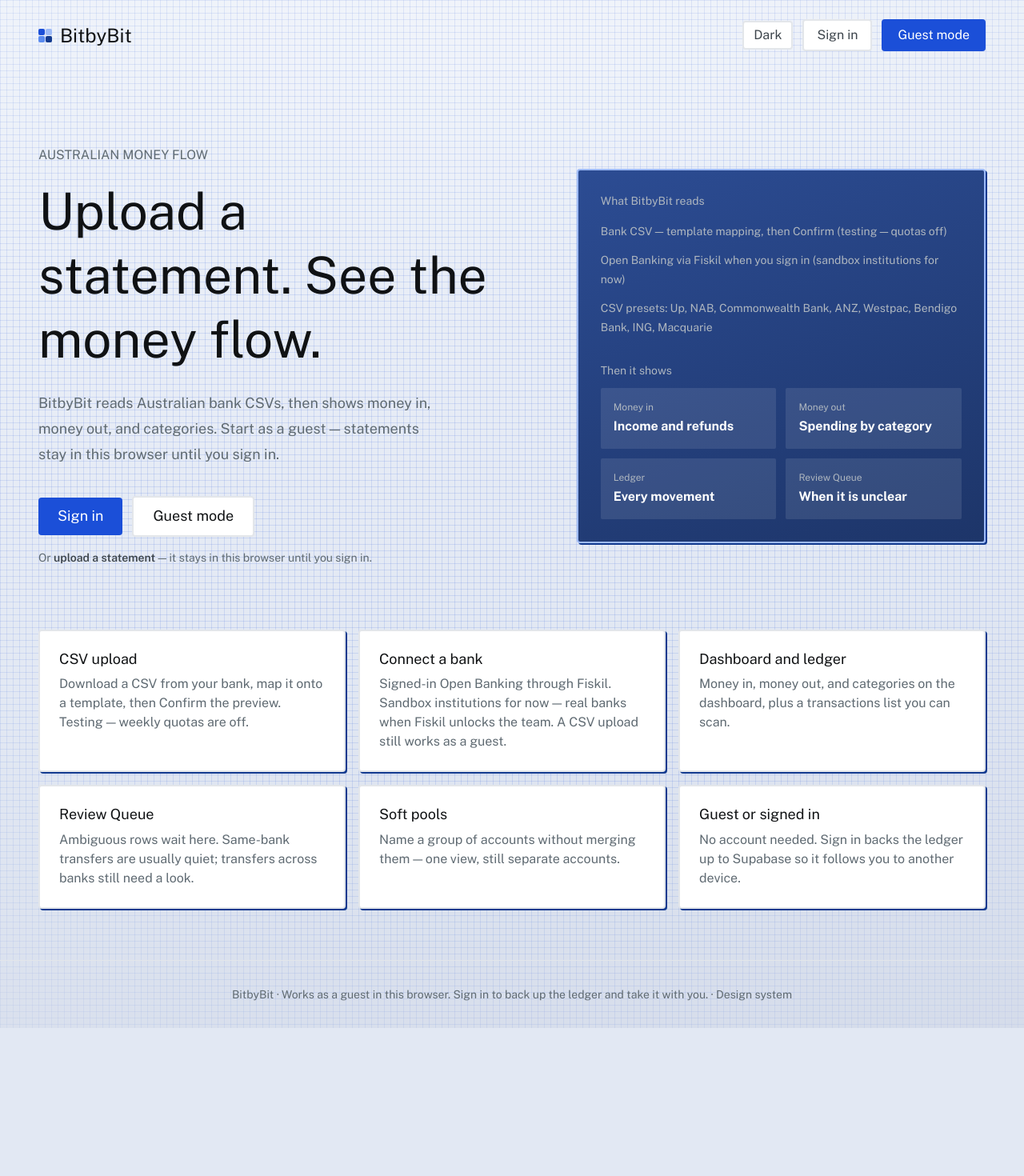
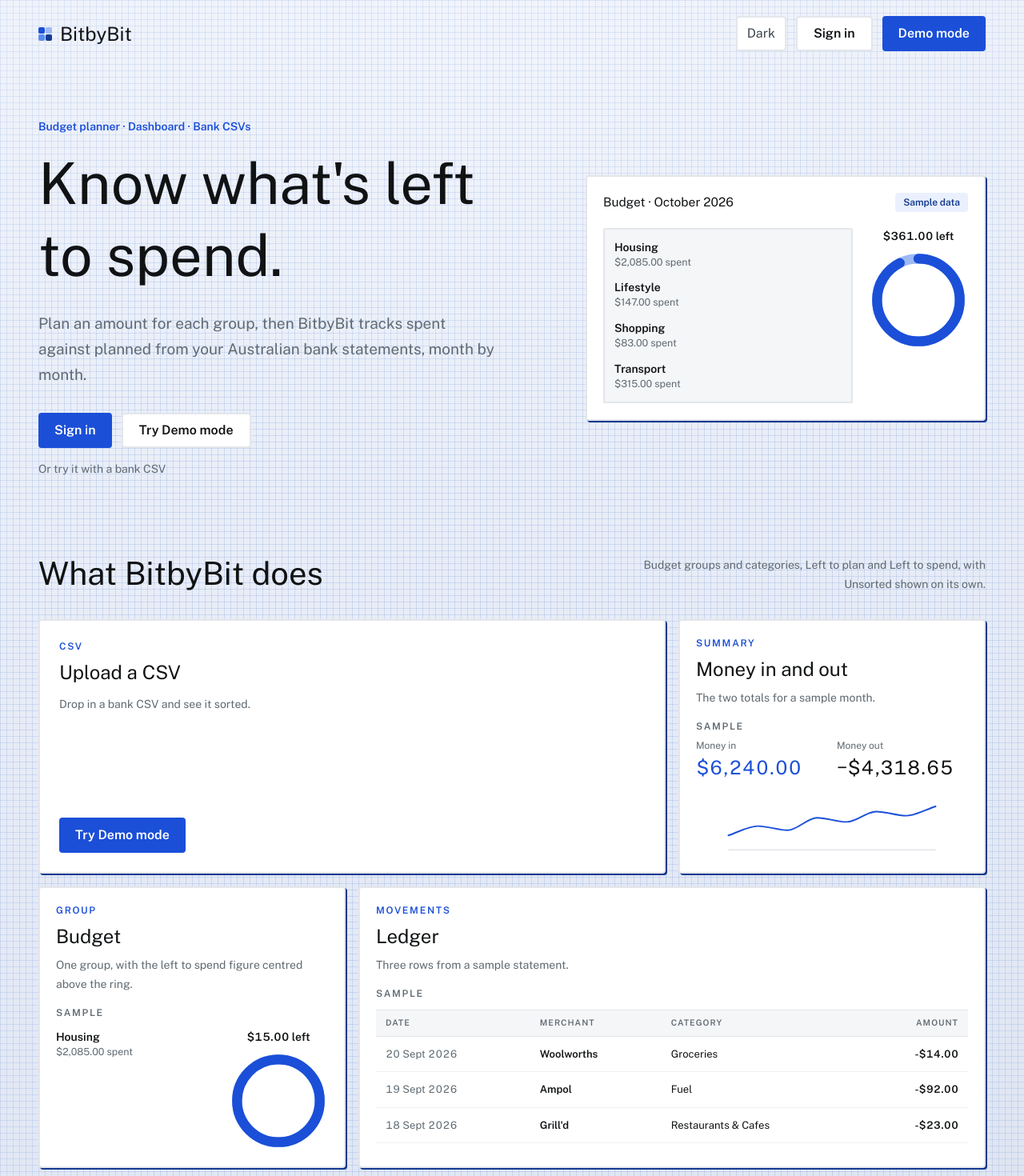
Before and after one commit to Cyphruszx/Bit-by-Bit, a Next.js app: page / in a window 1280 px wide. Shown: the top 1470 px of the page at 80% size. Before the commit the page ends 1285 px from the top, so only its background shows below. Built offline with nearby package versions, Linux system fonts and the light colour scheme; no server answers; a web font is replaced by a local one.

Commit message:
Rebuild the public landing page as a split hero and bento.
Replace the unauthenticated home layout with the sample budget card, five-tile bento, and Demo mode links, without claiming a bank connection is live.

Co-authored-by: Cyphruszx <Cyphruszx@users.noreply.github.com>

```diff
--- a/src/app/page.tsx
+++ b/src/app/page.tsx
@@ -1,149 +1,293 @@
 import Link from "next/link";
-import { AccountLink } from "@/components/account-link";
 import { AppFrame } from "@/components/app-frame";
 import { BrandMark } from "@/components/brand-mark";
+import { BudgetRing } from "@/components/budget-ring";
 import { ThemeToggle } from "@/components/theme-toggle";
-import { siteDescription, siteName } from "@/lib/brand";
-import {
-  CSV_WEEKLY_LIMIT,
-  ingestQuotasDisabled,
-  LAUNCH_BANK_PRESETS,
-  OCR_PAGE_WEEKLY_LIMIT,
-} from "@/lib/money-flow/core-ingest";
-import { ingestPdfEnabled } from "@/lib/money-flow/ingest-pdf-flag";
-import { canSignIn } from "@/lib/supabase/config";
+import { formatAud, formatSignedAud } from "@/lib/format";
+import { smoothPath } from "@/lib/money-flow/chart-pixels";
+import { formatDisplayDate } from "@/lib/money-flow/parse-values";
 
-const features = [
-  [
-    "CSV upload",
-    ingestQuotasDisabled()
-      ? "Download a CSV from your bank, map it onto a template, then Confirm the preview. Testing — weekly quotas are off."
-      : `Download a CSV from your bank, map it onto a template, then Confirm the preview. ${CSV_WEEKLY_LIMIT} CSV imports each Australian week.`,
-  ],
-  [
-    "Connect a bank",
-    "Signed-in Open Banking through Fiskil. Sandbox institutions for now — real banks when Fiskil unlocks the team. A CSV upload still works as a guest.",
-  ],
-  [
-    "Dashboard and ledger",
-    "Money in, money out, and categories on the dashboard, plus a transactions list you can scan.",
-  ],
-  [
-    "Review Queue",
-    "Ambiguous rows wait here. Same-bank transfers are usually quiet; transfers across banks still need a look.",
-  ],
-  [
-    "Soft pools",
-    "Name a group of accounts without merging them — one view, still separate accounts.",
-  ],
-  [
-    "Guest or signed in",
-    "No account needed. Sign in backs the ledger up to Supabase so it follows you to another device.",
-  ],
-];
+const focusRing =
+  "focus-visible:outline focus-visible:outline-2 focus-visible:outline-offset-2 focus-visible:outline-solid focus-visible:outline-primary-strong";
 
-const primaryCtaClass = "rounded-full bg-primary px-6 py-3 font-display text-lg text-on-primary";
-const secondaryCtaClass =
-  "rounded-full border-2 border-line bg-surface px-6 py-3 font-display text-lg text-ink";
+const primaryButton = `inline-flex min-h-11 items-center justify-center rounded-full bg-primary px-4 font-sans text-base font-semibold text-on-primary sm:px-5 ${focusRing}`;
+const secondaryButton = `inline-flex min-h-11 items-center justify-center rounded-full border-2 border-line bg-surface px-4 font-sans text-base font-semibold text-ink sm:px-5 ${focusRing}`;
+const bandFocus =
+  "focus-visible:outline focus-visible:outline-2 focus-visible:outline-offset-2 focus-visible:outline-solid focus-visible:outline-on-primary";
+const bandSolid = `inline-flex min-h-11 w-full items-center justify-center rounded-full border-2 border-surface bg-surface px-5 font-sans text-base font-semibold text-ink sm:w-auto ${bandFocus}`;
+const bandGhost = `inline-flex min-h-11 w-full items-center justify-center rounded-full border-2 border-on-primary bg-transparent px-5 font-sans text-base font-semibold text-on-primary sm:w-auto ${bandFocus}`;
+
+const HERO_CATEGORIES = [
+  { label: "Housing", spent: 2085 },
+  { label: "Lifestyle", spent: 147 },
+  { label: "Shopping", spent: 83 },
+  { label: "Transport", spent: 315 },
+] as const;
+
+/** Totals from public/samples/up-spending-2026-09.csv. No Tag or Type cells. */
+const LEDGER_ROWS = [
+  { date: "2026-09-20", merchant: "Woolworths", category: "Groceries", amount: -14 },
+  { date: "2026-09-19", merchant: "Ampol", category: "Fuel", amount: -92 },
+  { date: "2026-09-18", merchant: "Grill'd", category: "Restaurants & Cafes", amount: -23 },
+] as const;
+
+const SAMPLE_CHART = [28, 46, 38, 62, 54, 74, 66, 84];
 
 export default function Home() {
-  const signInReady = canSignIn();
-
   return (
     <AppFrame>
-      <nav className="mx-auto flex max-w-[1240px] items-center justify-between px-5 py-6 md:px-7">
+      <header className="mx-auto flex max-w-[1240px] flex-wrap items-center justify-between gap-3 px-5 py-5 md:px-7">
         <BrandMark />
-        <div className="flex items-center gap-3">
-          <ThemeToggle />
-          <AccountLink />
-          <Link href="/dashboard" className="rounded-full bg-primary px-5 py-2.5 font-display text-base text-on-primary">
-            Guest mode
-          </Link>
+        <div className="flex flex-wrap items-center gap-2 sm:gap-3">
+          <div className="[&>button]:inline-flex [&>button]:min-h-11 [&>button]:items-center [&>button]:focus-visible:outline [&>button]:focus-visible:outline-2 [&>button]:focus-visible:outline-offset-2 [&>button]:focus-visible:outline-solid [&>button]:focus-visible:outline-primary-strong">
+            <ThemeToggle />
+          </div>
+          <nav aria-label="Account" className="flex flex-wrap items-center gap-2 sm:gap-3">
+            <Link href="/sign-in" className={secondaryButton}>
+              Sign in
+            </Link>
+            <Link href="/dashboard" className={primaryButton}>
+              Demo mode
+            </Link>
+          </nav>
         </div>
-      </nav>
-      <section className="mx-auto grid max-w-[1240px] gap-12 px-5 pb-20 pt-16 md:grid-cols-[1.1fr_.9fr] md:items-center md:px-7 md:pt-24">
-        <div>
-          <p className="mb-5 font-display text-base uppercase text-muted">Australian money flow</p>
-          <h1 className="max-w-xl font-display text-5xl md:text-[64px]">Upload a statement. See the money flow.</h1>
-          <p className="mt-6 max-w-lg text-lg leading-8 text-muted">{siteDescription}</p>
-          <div className="mt-9 flex flex-wrap items-center gap-3">
-            {signInReady ? (
-              <Link href="/sign-in" className={primaryCtaClass}>
+      </header>
+
+      <main>
+        <section className="mx-auto grid max-w-[1240px] items-center gap-10 px-5 pt-8 pb-16 md:px-7 lg:grid-cols-[minmax(0,1fr)_500px] lg:gap-16 lg:pt-16 lg:pb-24">
+          <div>
+            <p className="text-sm font-semibold text-primary">Budget planner · Dashboard · Bank CSVs</p>
+            <h1 className="mt-4 text-[44px] leading-[1.05] sm:text-[72px] sm:leading-[0.98]">
+              Know what&apos;s left to spend.
+            </h1>
+            <p className="mt-6 max-w-xl text-[19px] leading-8 text-muted">
+              Plan an amount for each group, then BitbyBit tracks spent against planned from your Australian bank
+              statements, month by month.
+            </p>
+            <div className="mt-8 flex flex-wrap items-center gap-3">
+              <Link href="/sign-in" className={primaryButton}>
                 Sign in
               </Link>
-            ) : null}
-            <Link href="/dashboard" className={signInReady ? secondaryCtaClass : primaryCtaClass}>
-              Guest mode
-            </Link>
+              <Link href="/dashboard" className={secondaryButton}>
+                Try Demo mode
+              </Link>
+            </div>
+            <p className="mt-4 text-sm text-muted">Or try it with a bank CSV</p>
           </div>
-          <p className="mt-4 text-sm text-muted">
-            Or{" "}
-            <Link href="/upload" className="font-semibold text-ink-soft underline-offset-4 hover:underline">
-              upload a statement
-            </Link>{" "}
-            — it stays in this browser until you sign in.
-          </p>
-        </div>
-        <div className="card-highlight p-7">
-          <p className="text-sm text-on-dark-muted">What BitbyBit reads</p>
-          <ul className="mt-4 space-y-3 text-sm leading-6 text-on-dark-muted">
-            <li>
-              Bank CSV — template mapping, then Confirm
-              {ingestQuotasDisabled() ? " (testing — quotas off)" : ` (${CSV_WEEKLY_LIMIT} per AU week)`}
-            </li>
-            {ingestPdfEnabled() ? (
-              <>
-                <li>
-                  Digital PDF — text extract, or OCR when scanned
-                  {ingestQuotasDisabled() ? " (testing — quotas off)" : ` (${CSV_WEEKLY_LIMIT} CSV slots / ${OCR_PAGE_WEEKLY_LIMIT} OCR pages per AU week)`}
-                </li>
-                <li>
-                  Photos of receipts and printed pages
-                  {ingestQuotasDisabled()
-                    ? " (testing — quotas off)"
-                    : ` (${OCR_PAGE_WEEKLY_LIMIT} OCR pages per AU week)`}
-                </li>
-              </>
-            ) : null}
-            <li>Open Banking via Fiskil when you sign in (sandbox institutions for now)</li>
-            <li>CSV presets: {LAUNCH_BANK_PRESETS.join(", ")}</li>
-          </ul>
-          <p className="mt-8 text-sm text-on-dark-muted">Then it shows</p>
-          <div className="mt-3 grid grid-cols-2 gap-3">
-            <div className="rounded-[var(--radius-inner)] bg-on-primary/10 p-4">
-              <p className="text-xs text-on-dark-muted">Money in</p>
-              <p className="mt-1 font-bold">Income and refunds</p>
+
+          <article className="card w-full p-5">
+            <div className="flex items-start justify-between gap-3">
+              <p className="text-[15.5px]">Budget · October 2026</p>
+              <p className="shrink-0 rounded-[var(--radius-card)] bg-accent-surface px-2.5 py-1 text-xs font-semibold text-primary-strong">
+                Sample data
+              </p>
             </div>
-            <div className="rounded-[var(--radius-inner)] bg-on-primary/10 p-4">
-              <p className="text-xs text-on-dark-muted">Money out</p>
-              <p className="mt-1 font-bold">Spending by category</p>
+            <div className="mt-5 flex flex-col gap-5 sm:flex-row sm:items-start sm:justify-between">
+              <div className="grid min-w-0 flex-1 gap-3 rounded-[var(--radius-inner)] border-2 border-line bg-surface-subtle p-3">
+                {HERO_CATEGORIES.map((category) => (
+                  <div key={category.label} className="min-w-0">
+                    <p className="text-sm font-semibold">{category.label}</p>
+                    <p className="text-[12.5px] text-muted">{formatAud(category.spent)} spent</p>
+                  </div>
+                ))}
+              </div>
+              <BudgetRing planned={4770} spent={4409} />
             </div>
-            <div className="rounded-[var(--radius-inner)] bg-on-primary/10 p-4">
-              <p className="text-xs text-on-dark-muted">Ledger</p>
-              <p className="mt-1 font-bold">Every movement</p>
-            </div>
-            <div className="rounded-[var(--radius-inner)] bg-on-primary/10 p-4">
-              <p className="text-xs text-on-dark-muted">Review Queue</p>
-              <p className="mt-1 font-bold">When it is unclear</p>
+          </article>
+        </section>
+
+        <section className="mx-auto max-w-[1240px] px-5 pb-20 md:px-7" aria-labelledby="what-bitbybit-does">
+          <div className="flex flex-col gap-3 sm:flex-row sm:items-end sm:justify-between">
+            <h2 id="what-bitbybit-does" className="text-[32px] leading-tight sm:text-[40px]">
+              What BitbyBit does
+            </h2>
+            <p className="max-w-md text-sm leading-6 text-muted sm:text-right">
+              Budget groups and categories, Left to plan and Left to spend, with Unsorted shown on its own.
+            </p>
+          </div>
+
+          <div className="mt-8 grid grid-cols-1 gap-4 sm:grid-cols-2 lg:grid-cols-3">
+            <article className="card flex min-w-0 flex-col justify-between gap-6 p-6 sm:col-span-2 lg:col-span-2">
+              <div>
+                <p className="text-xs font-semibold tracking-[0.14em] text-primary uppercase">CSV</p>
+                <h3 className="mt-2 text-2xl">Upload a CSV</h3>
+                <p className="mt-3 max-w-xl text-sm leading-6 text-muted">Drop in a bank CSV and see it sorted.</p>
+              </div>
+              <div>
+                <Link href="/dashboard" className={primaryButton}>
+                  Try Demo mode
+                </Link>
+              </div>
+            </article>
+
+            <article className="card min-w-0 p-5">
+              <p className="text-xs font-semibold tracking-[0.14em] text-primary uppercase">Summary</p>
+              <h3 className="mt-2 text-2xl">Money in and out</h3>
+              <p className="mt-2 text-sm leading-6 text-muted">The two totals for a sample month.</p>
+              <p className="mt-4 text-xs font-semibold tracking-[0.14em] text-muted uppercase">Sample</p>
+              <div className="mt-2 grid grid-cols-2 gap-3">
+                <div>
+                  <p className="text-xs text-muted">Money in</p>
+                  <p className="mt-1 font-display text-2xl text-positive tabular-nums">{formatAud(6240)}</p>
+                </div>
+                <div>
+                  <p className="text-xs text-muted">Money out</p>
+                  <p className="mt-1 font-display text-2xl tabular-nums">{`−${formatAud(4318.65)}`}</p>
+                </div>
+              </div>
+              <SampleFlowChart />
+            </article>
+
+            <article className="card min-w-0 p-5">
+              <p className="text-xs font-semibold tracking-[0.14em] text-primary uppercase">Group</p>
+              <h3 className="mt-2 text-2xl">Budget</h3>
+              <p className="mt-2 text-sm leading-6 text-muted">
+                One group, with the left to spend figure centred above the ring.
+              </p>
+              <p className="mt-4 text-xs font-semibold tracking-[0.14em] text-muted uppercase">Sample</p>
+              <div className="mt-3 flex flex-col items-start gap-4 lg:flex-row lg:items-start lg:justify-between">
+                <div className="min-w-0">
+                  <p className="text-sm font-semibold">Housing</p>
+                  <p className="text-[12.5px] text-muted">{formatAud(2085)} spent</p>
+                </div>
+                <BudgetRing planned={2100} spent={2085} />
+              </div>
+            </article>
+
+            <article className="card min-w-0 p-5 sm:col-span-2 lg:col-span-2">
+              <p className="text-xs font-semibold tracking-[0.14em] text-primary uppercase">Movements</p>
+              <h3 className="mt-2 text-2xl">Ledger</h3>
+              <p className="mt-2 text-sm leading-6 text-muted">Three rows from a sample statement.</p>
+              <p className="mt-4 text-xs font-semibold tracking-[0.14em] text-muted uppercase">Sample</p>
+              <div className="mt-3 overflow-x-auto">
+                <table className="w-full min-w-[32rem] border-collapse text-left text-[13px]">
+                  <thead>
+                    <tr className="bg-surface-subtle text-muted">
+                      <th className="border-y border-line px-3 py-2 text-[10.5px] font-semibold tracking-[0.1em] uppercase">
+                        Date
+                      </th>
+                      <th className="border-y border-line px-3 py-2 text-[10.5px] font-semibold tracking-[0.1em] uppercase">
+                        Merchant
+                      </th>
+                      <th className="border-y border-line px-3 py-2 text-[10.5px] font-semibold tracking-[0.1em] uppercase">
+                        Category
+                      </th>
+                      <th className="border-y border-line px-3 py-2 text-right text-[10.5px] font-semibold tracking-[0.1em] uppercase">
+                        Amount
+                      </th>
+                    </tr>
+                  </thead>
+                  <tbody>
+                    {LEDGER_ROWS.map((row) => (
+                      <tr key={row.date}>
+                        <td className="border-b border-line-dashed px-3 py-3 text-muted tabular-nums">
+                          {formatDisplayDate(row.date)} 2026
+                        </td>
+                        <td className="border-b border-line-dashed px-3 py-3 font-semibold">{row.merchant}</td>
+                        <td className="border-b border-line-dashed px-3 py-3">{row.category}</td>
+                        <td
+                          className={`border-b border-line-dashed px-3 py-3 text-right font-semibold tabular-nums ${
+                            row.amount > 0 ? "text-positive" : ""
+                          }`}
+                        >
+                          {formatSignedAud(row.amount)}
+                        </td>
+                      </tr>
+                    ))}
+                  </tbody>
+                </table>
+              </div>
+            </article>
+
+            <article className="card flex min-w-0 items-center px-5 py-4 sm:col-span-2 lg:col-span-3">
+              <p className="text-sm leading-6 text-muted">Bank connection with Open Banking is coming soon</p>
+            </article>
+          </div>
+        </section>
+
+        <section className="bg-primary text-on-primary" aria-labelledby="closing-heading">
+          <div className="mx-auto max-w-[1240px] px-5 py-16 md:px-7 lg:py-20">
+            <h2 id="closing-heading" className="max-w-3xl text-[32px] leading-tight sm:text-[40px]">
+              Plan the month against what you actually spent.
+            </h2>
+            <p className="mt-4 max-w-xl text-[19px] leading-8">
+              Try the demo with a bank CSV. Sign in when you want to keep it.
+            </p>
+            <div className="mt-8 flex w-full flex-col gap-3 sm:w-auto sm:flex-row">
+              <Link href="/sign-in" className={bandSolid}>
+                Sign in
+              </Link>
+              <Link href="/dashboard" className={bandGhost}>
+                Demo mode
+              </Link>
             </div>
           </div>
+        </section>
+      </main>
+
+      <footer className="border-t-2 border-line">
+        <div className="mx-auto flex max-w-[1240px] flex-col gap-4 px-5 py-8 md:px-7">
+          <BrandMark />
+          <p className="max-w-xl text-sm leading-6 text-muted">
+            Demo mode works with bank CSVs. Sign in to keep your ledger.
+          </p>
+          <nav aria-label="Footer" className="flex flex-wrap items-center gap-1 text-sm font-semibold">
+            <Link href="/sign-in" className={`inline-flex min-h-11 items-center px-1 ${focusRing}`}>
+              Sign in
+            </Link>
+            <span aria-hidden="true" className="text-muted">
+              ·
+            </span>
+            <Link href="/dashboard" className={`inline-flex min-h-11 items-center px-1 ${focusRing}`}>
+              Demo mode
+            </Link>
+            <span aria-hidden="true" className="text-muted">
+              ·
+            </span>
+            <Link href="/design-system" className={`inline-flex min-h-11 items-center px-1 ${focusRing}`}>
+              Design system
+            </Link>
+          </nav>
         </div>
-      </section>
-      <section className="mx-auto grid max-w-[1240px] gap-4 px-5 pb-16 md:grid-cols-2 md:px-7 lg:grid-cols-3">
-        {features.map(([title, description]) => (
-          <article key={title} className="card p-6">
-            <h2 className="font-display text-lg">{title}</h2>
-            <p className="mt-2 leading-6 text-muted">{description}</p>
-          </article>
-        ))}
-      </section>
-      <footer className="border-t border-line px-5 py-8 text-center text-sm text-muted md:px-7">
-        {siteName} · Works as a guest in this browser. Sign in to back up the ledger and take it with you.
-        {" · "}
-        <Link href="/design-system" className="underline-offset-4 hover:underline">
-          Design system
-        </Link>
       </footer>
     </AppFrame>
   );
 }
+
+function SampleFlowChart() {
+  const width = 280;
+  const height = 84;
+  const padX = 4;
+  const padY = 8;
+  const step = (width - padX * 2) / (SAMPLE_CHART.length - 1);
+  const points = SAMPLE_CHART.map((value, index) => ({
+    x: padX + index * step,
+    y: height - padY - (value / 100) * (height - padY * 2),
+  }));
+
+  return (
+    <svg
+      viewBox={`0 0 ${width} ${height}`}
+      className="mt-4 h-20 w-full"
+      role="img"
+      aria-label="Sample chart of money in and out"
+    >
+      <line
+        x1={padX}
+        x2={width - padX}
+        y1={height - padY}
+        y2={height - padY}
+        stroke="var(--color-line)"
+        strokeWidth="2"
+      />
+      <path
+        d={smoothPath(points)}
+        fill="none"
+        stroke="var(--color-primary)"
+        strokeWidth="2"
+        strokeLinecap="round"
+        strokeLinejoin="round"
+      />
+    </svg>
+  );
+}
```
Also changed, not shown: 1 other file (tests, documents, lock files or other folders).
